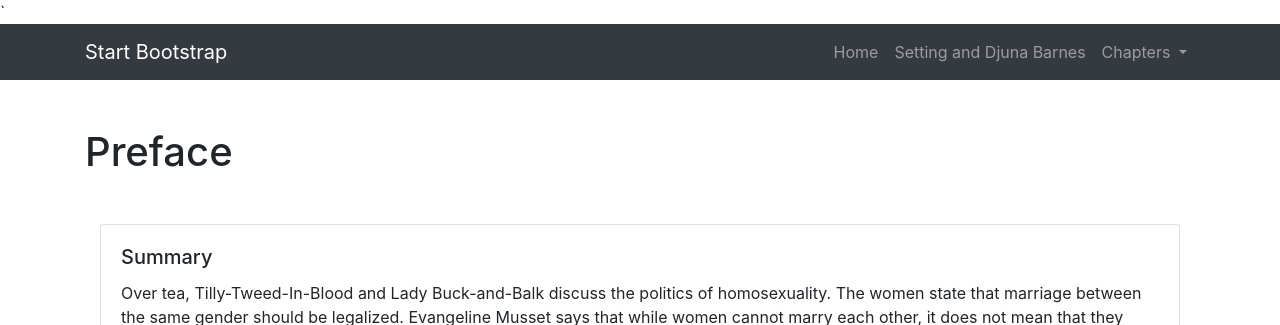
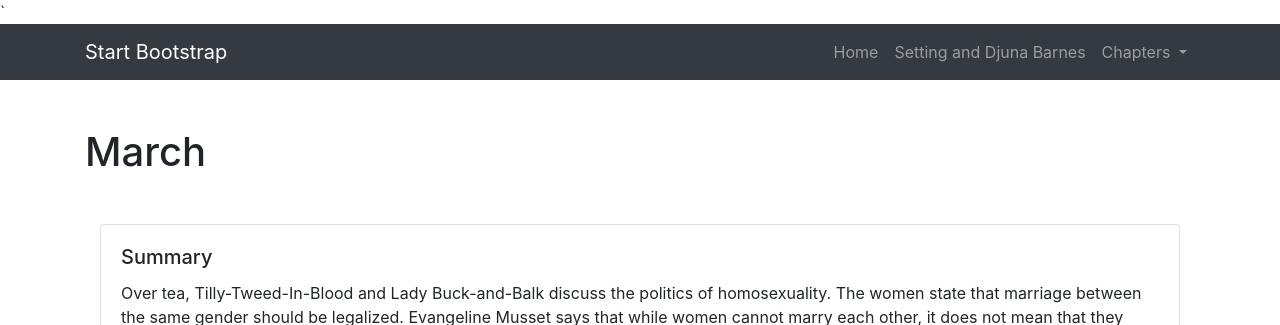
Before and after one commit to ns5ub/LadiesAlmanackGloss, a Jekyll site: the page built from _chapters/march.md, in a window 1280 px wide. Shown: the top 325 px of the page. Built offline with Jekyll 4.4.1, drawn with Linux system fonts in a browser that asks for light colours; nearby versions of some CDN libraries; library files that are not in the unit come from our copies.

Commit message:
Update march.md

```diff
--- a/_chapters/march.md
+++ b/_chapters/march.md
@@ -4,7 +4,7 @@ layout: template
 filename: _chapters/March.html
 ---
 
-<h1>Preface</h1>
+<h1>March</h1>
 <br>
 <div class="container">
       <div class="card">
```
